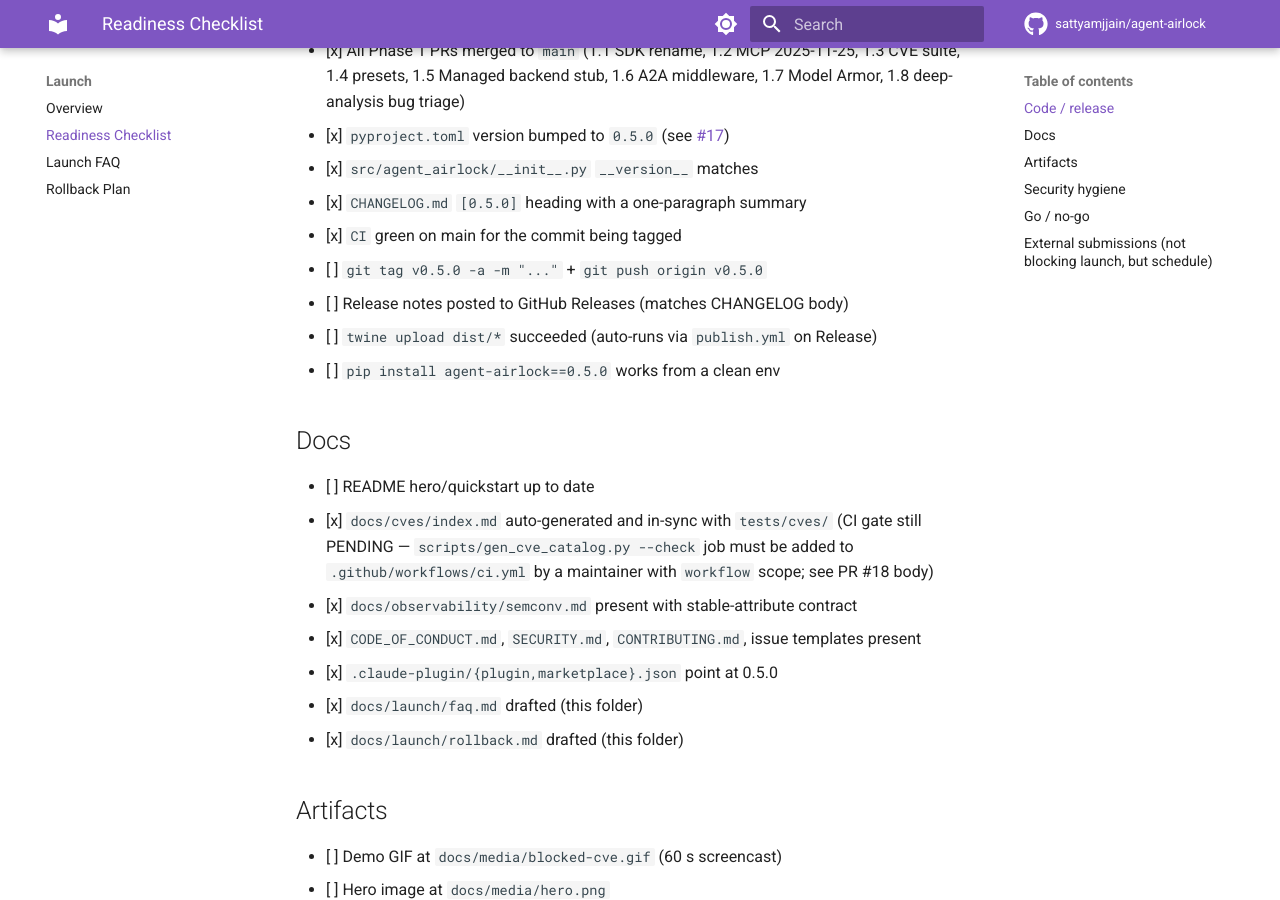
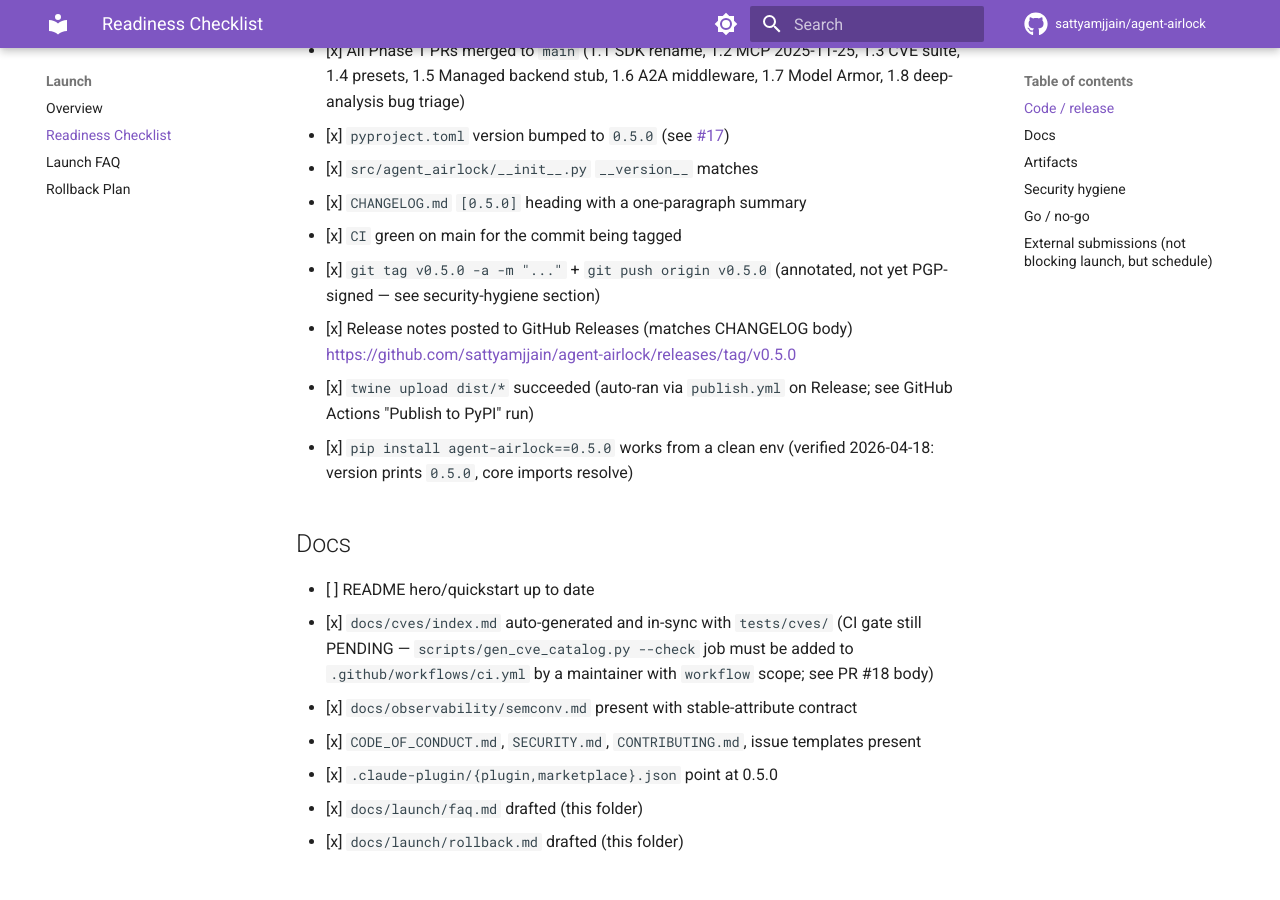
Before and after one commit to sattyamjjain/agent-airlock, an MkDocs documentation site: the page built from docs/launch/readiness-checklist.md, in a window 1280 px wide and 900 px high, scrolled down 332 px. Built offline with MkDocs 1.6.1 and Material for MkDocs 9.7.7, drawn with Linux system fonts in a browser that asks for light colours; comment, search, counter and statistics services are not loaded.

Commit message:
chore(launch): tick release items now that v0.5.0 is on PyPI (#26)
- v0.5.0 annotated tag pushed
- GitHub Release published at /releases/tag/v0.5.0
- publish.yml auto-ran and uploaded dist to PyPI (run succeeded)
- Clean-env pip install agent-airlock==0.5.0 verified — version
  prints 0.5.0, core imports resolve

The PGP-signing box stays open: the tag is annotated but not signed;
signing requires the maintainer's key, and SECURITY.md's fingerprint
has not been reconciled yet.

Co-authored-by: sattyamj-attri <sattyam.jain@attri.ai>
Co-authored-by: Claude Opus 4.7 (1M context) <noreply@anthropic.com>

```diff
--- a/docs/launch/readiness-checklist.md
+++ b/docs/launch/readiness-checklist.md
@@ -14,10 +14,14 @@ references this page.
 - [x] `src/agent_airlock/__init__.py` `__version__` matches
 - [x] `CHANGELOG.md` `[0.5.0]` heading with a one-paragraph summary
 - [x] `CI` green on main for the commit being tagged
-- [ ] `git tag v0.5.0 -a -m "..."` + `git push origin v0.5.0`
-- [ ] Release notes posted to GitHub Releases (matches CHANGELOG body)
-- [ ] `twine upload dist/*` succeeded (auto-runs via `publish.yml` on Release)
-- [ ] `pip install agent-airlock==0.5.0` works from a clean env
+- [x] `git tag v0.5.0 -a -m "..."` + `git push origin v0.5.0`
+      (annotated, not yet PGP-signed — see security-hygiene section)
+- [x] Release notes posted to GitHub Releases (matches CHANGELOG body)
+      <https://github.com/sattyamjjain/agent-airlock/releases/tag/v0.5.0>
+- [x] `twine upload dist/*` succeeded (auto-ran via `publish.yml` on
+      Release; see GitHub Actions "Publish to PyPI" run)
+- [x] `pip install agent-airlock==0.5.0` works from a clean env
+      (verified 2026-04-18: version prints `0.5.0`, core imports resolve)
 
 ## Docs
 
```
